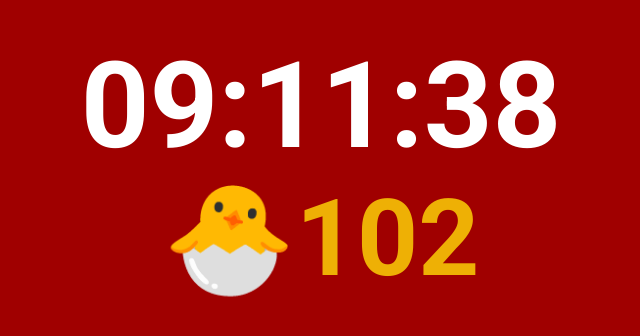
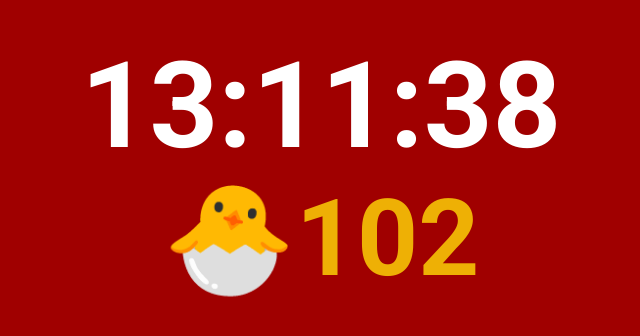
Before and after one commit to ManifestingRed/timesince, a plain HTML site: page docs/index.html in a window 1280 px wide. Shown: the part 240-576 px from the top of the page, without its empty margins (319-959 px from the left). Drawn offline with Linux system fonts and the light colour scheme.

Commit message:
Fixed display of current time to account for timezone / dst

```diff
--- a/docs/index.html
+++ b/docs/index.html
@@ -70,7 +70,8 @@
 		const Z = x => zeroPadded(nonNegative(x));
 		function update() {
 			const now = Date.now();
-			var full = timeBetween(dates.beginning, now);
+			const full = timeBetween(dates.beginning, now);
+			const currentTime = timeBetween(0, new Date().getTime() - new Date().getTimezoneOffset()*60*1000);
 
 			const p = {
 				baby: timeBetween(dates.beginning, dates.baby),
@@ -80,8 +81,9 @@
 				adult: timeBetween(dates.teenager, dates.adult),
 				retirement: timeBetween(dates.adult, dates.retirement)
 			};
+
 			//document.querySelector('.fulltime').textContent = `${Z(full.days)}${Z(full.hours)}${Z(full.minutes)}${Z(full.seconds)}`;
-			document.querySelector('.fulltime').textContent = `${Z(full.hours)}:${Z(full.minutes)}:${Z(full.seconds)}`;
+			document.querySelector('.fulltime').textContent = `${Z(currentTime.hours)}:${Z(currentTime.minutes)}:${Z(currentTime.seconds)}`;
 			document.querySelector('.phases').textContent = `🐣${Z((full.days)-49)}`;
 			//document.querySelector('.phases').textContent = `🥚${Z(p.baby.days)}🐣${Z(p.toddler.days)}🐥${Z(p.adolescent.days)}🐤${Z(p.teenager.days)}🔥${Z(p.adult.days)}`;
 		}
```
